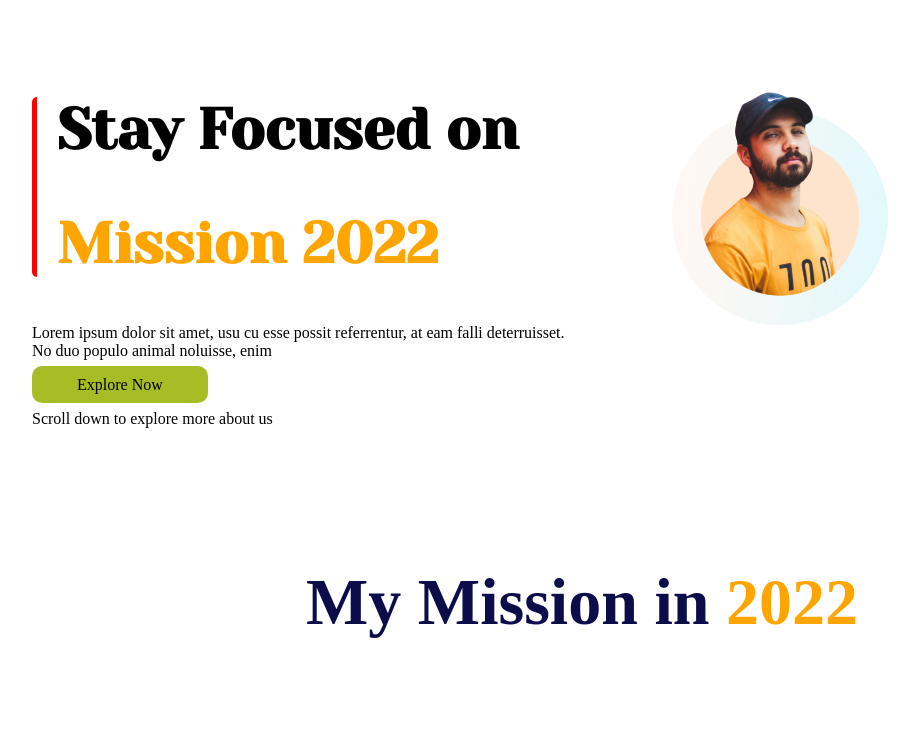
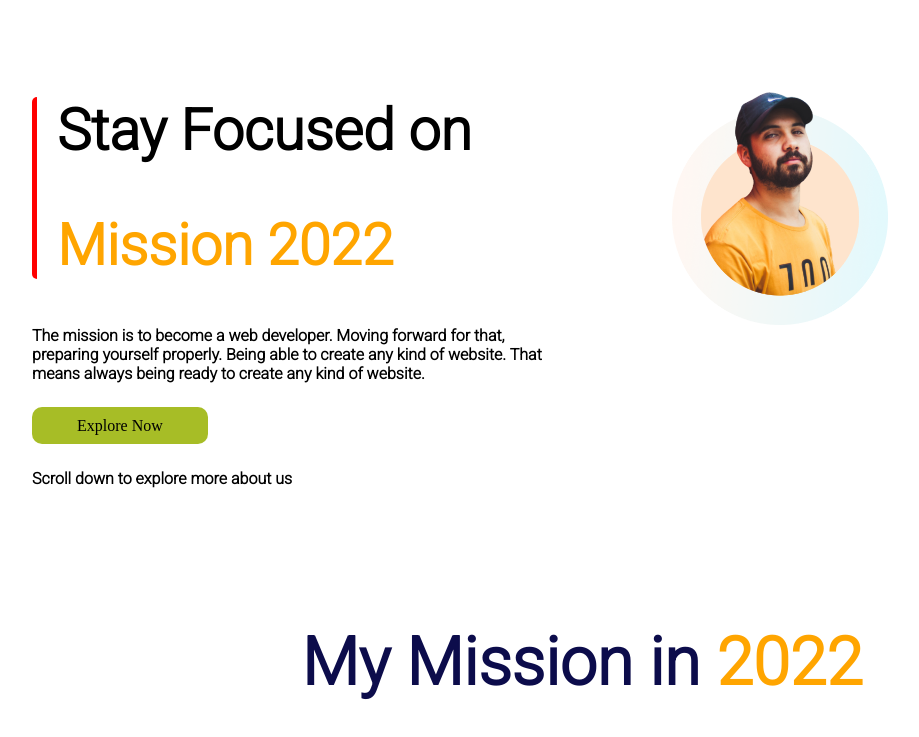
Before and after one commit to wbasp/the-first, a plain HTML site: page index.html in a window 1280 px wide. Shown: the top 737 px of the page, without its empty margins (68-987 px from the left). Drawn offline with Linux system fonts and the light colour scheme; a web font is replaced by a local one.

Commit message:
finishing touch 1

```diff
--- a/index.html
+++ b/index.html
@@ -5,6 +5,12 @@
     <meta http-equiv="X-UA-Compatible" content="IE=edge">
     <meta name="viewport" content="width=device-width, initial-scale=1.0">
     <title>Mission 2022</title>
+    <link rel="preconnect" href="https://fonts.googleapis.com">
+    <link rel="preconnect" href="https://fonts.gstatic.com" crossorigin>
+    <link href="https://fonts.googleapis.com/css2?family=Anton&family=Archivo+Black&family=Bakbak+One&family=Be+Vietnam+Pro:wght@200&family=Open+Sans:wght@300&family=Roboto:wght@300&family=Yeseva+One&display=swap" rel="stylesheet">
+    <link rel="preconnect" href="https://fonts.googleapis.com">
+    <link rel="preconnect" href="https://fonts.gstatic.com" crossorigin>
+    <link href="https://fonts.googleapis.com/css2?family=Archivo+Black&family=Be+Vietnam+Pro:wght@200&family=Open+Sans:wght@300&family=Roboto:wght@300&family=Yeseva+One&display=swap" rel="stylesheet">
     <link rel="preconnect" href="https://fonts.googleapis.com">
     <link rel="preconnect" href="https://fonts.gstatic.com" crossorigin>
     <link href="https://fonts.googleapis.com/css2?family=Yeseva+One&display=swap" rel="stylesheet">
@@ -17,10 +23,9 @@
                 <h1>Stay Focused on</h1>
                 <h1><span class="orange">Mission 2022</span></h1>
             </div>
-            <p>Lorem ipsum dolor sit amet, usu cu esse possit
-                referrentur, at eam falli deterruisset. No duo populo
-                animal noluisse, enim</p>
-            <a target="_blank" href="https://www.youtube.com/">Explore Now</a>
+            <p>The mission is to become a web developer. Moving forward for that, preparing yourself properly. Being able to create any
+            kind of website. That means always being ready to create any kind of website.</p><br>
+            <a target="_blank" href="https://www.youtube.com/">Explore Now</a><br><br>
             <p>Scroll down to explore more about us</p>
         </div>
         <div class="half-width">
@@ -64,7 +69,7 @@
             <p class="thirdsecp">Lorem ipsum dolor sit amet, usu cu esse possit referrentur, at eam falli
             deterruisset. No duo populo animal noluisse, enim deterruisset eos et. An
             mundi noster pri, ea eos quas expetendis scripserit, affert gubergren
-            dissentias et cum.<br><br>
+            dissentias et cum.<br><br><br>
             <a target="_blank" href="https://www.youtube.com/">Read the Documentation</a>
         </p>
         </div>
@@ -76,7 +81,7 @@
             <p class="thirdsecp">Lorem ipsum dolor sit amet, usu cu esse possit referrentur, at eam falli
                 deterruisset. No duo populo animal noluisse, enim deterruisset eos et. An
                 mundi noster pri, ea eos quas expetendis scripserit, affert gubergren
-                dissentias et cum.<br><br>
+                dissentias et cum.<br><br><br>
                 <a target="_blank" href="https://www.youtube.com/">Read the Documentation</a>
             </p>
         </div>
@@ -95,7 +100,7 @@
             <p class="thirdsecp">Lorem ipsum dolor sit amet, usu cu esse possit referrentur, at eam falli
                 deterruisset. No duo populo animal noluisse, enim deterruisset eos et. An
                 mundi noster pri, ea eos quas expetendis scripserit, affert gubergren
-                dissentias et cum.<br><br>
+                dissentias et cum.<br><br><br>
                 <a target="_blank" href="https://www.youtube.com/">App Fetures</a>
             </p>
         </div>
--- a/style.css
+++ b/style.css
@@ -1,10 +1,12 @@
-body{
+body {
     margin: 0;
 }
+
 section {
     display: flex;
 }
-a{
+
+a {
     text-decoration: none;
     background-color: rgba(161, 185, 23, 0.932);
     color: black;
@@ -52,6 +54,14 @@ a{
     border-radius: 25px;
     height: 50%;
     background-color: rgb(243, 169, 253);
+}
+
+h1 {
+    font-family: 'Anton', sans-serif;
+    font-family: 'Archivo Black', sans-serif;
+    font-family: 'Be Vietnam Pro', sans-serif;
+    font-family: 'Open Sans', sans-serif;
+    font-family: 'Roboto', sans-serif;
 }
 
 .heading1 {
@@ -104,13 +114,22 @@ img {
     padding: 0 20px;
 }
 
-.thirdsecp{
+.thirdsecp {
     font-size: 21px;
     padding: 0px 20px;
 }
-footer{
+
+footer {
     color: white;
     background-color: rgb(5, 5, 75);
     text-align: center;
     padding: 22px 0px;
 }
+
+p {
+    font-weight: 600;
+    font-family: 'Archivo Black', sans-serif;
+    font-family: 'Be Vietnam Pro', sans-serif;
+    font-family: 'Open Sans', sans-serif;
+    font-family: 'Roboto', sans-serif;
+}
```
